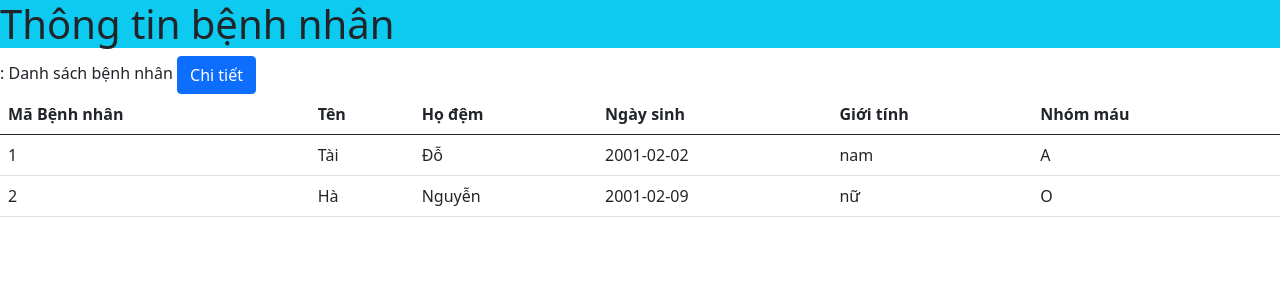
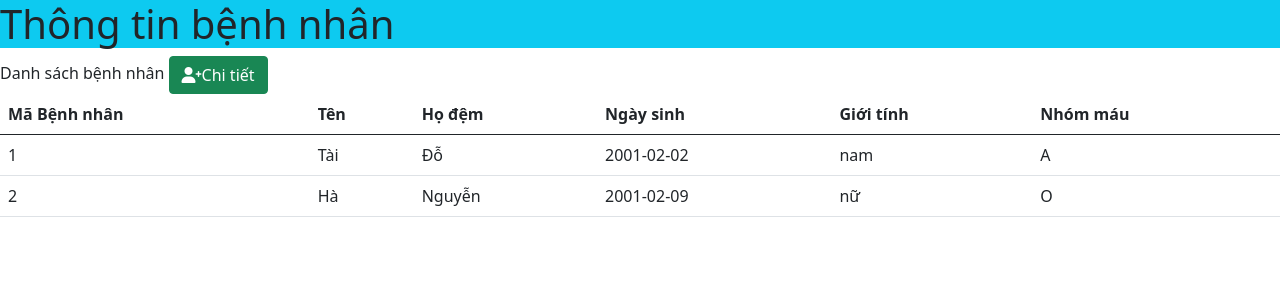
Before and after one commit to Taido0220/CSE485_K61_KTGK_1951060991, a PHP site: page / in a window 1280 px wide. Shown: the top 300 px of the page. Run offline with PHP 8.4, Linux system fonts and the light colour scheme; data comes from the database, SQL or seed files in the repository.

Commit message:
Update index.php

```diff
--- a/project/src/index.php
+++ b/project/src/index.php
@@ -6,8 +6,9 @@
 <main>
         <!-- Hiển thị BẢNG DỮ LIỆU DANH BẠ CÁ NHÂN -->
         <!-- Kết nối tới Server, truy vấn dữ liệu (SELECT) từ Bảng db_employees -->
-        <!-- Quy trình 4 bước -->:
+        <!-- Quy trình 4 bước -->
         Danh sách bệnh nhân
+    <a href="indexfull.php" class="btn btn-success"><i class="fas fa-user-plus"></i>Chi tiết</a>
         <table class="table">
             <thead>
                 <tr>
@@ -19,7 +20,7 @@
                     <th scope="col">Nhóm máu</th>
                 </tr>
             </thead>
-            <a class="btn btn-primary" href="#" role="button">Chi tiết</a>
+
             <tbody>
                 <!-- Đoạn này thay đổi theo Dữ liệu trong CSDL -->
                 <?php
```
